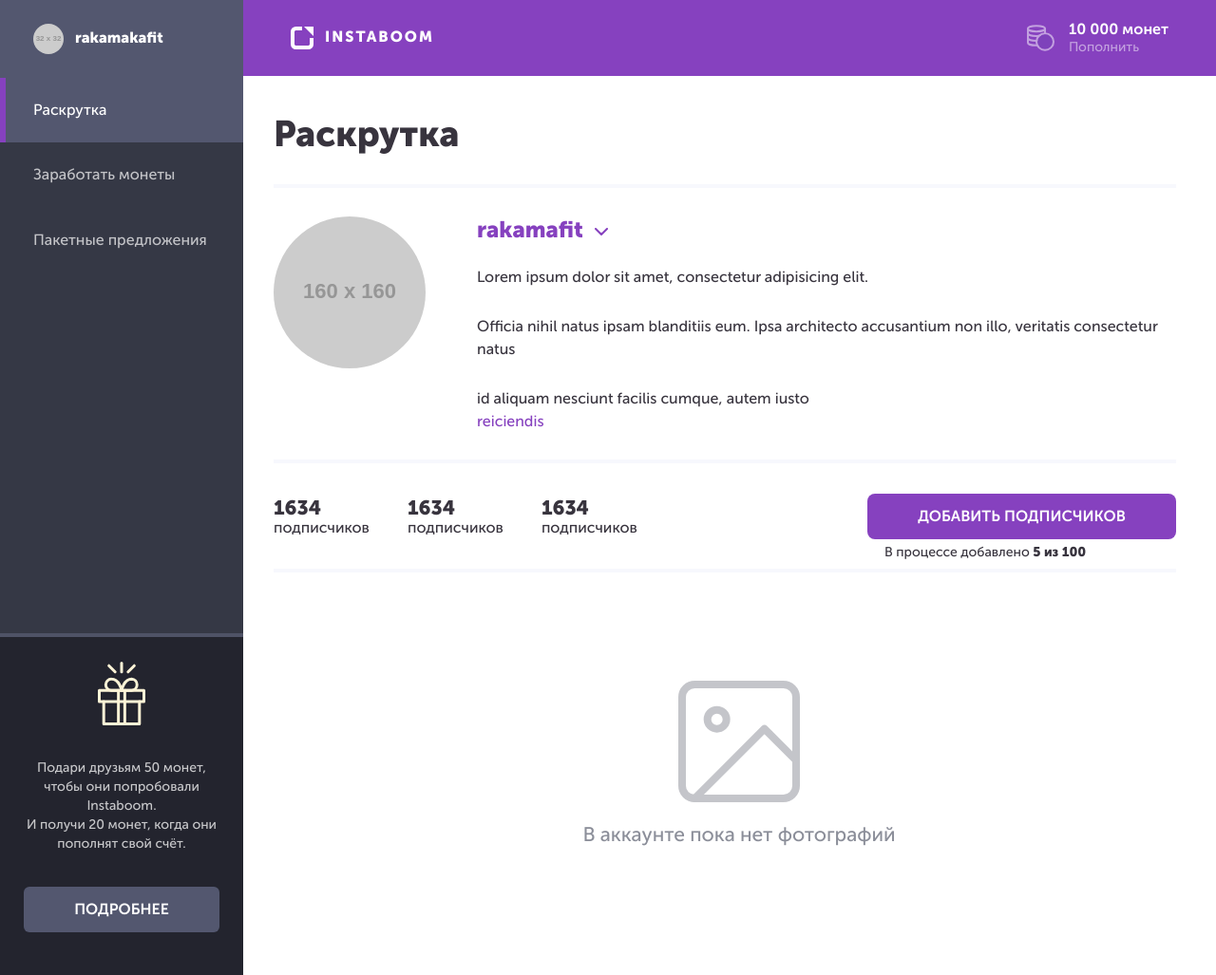
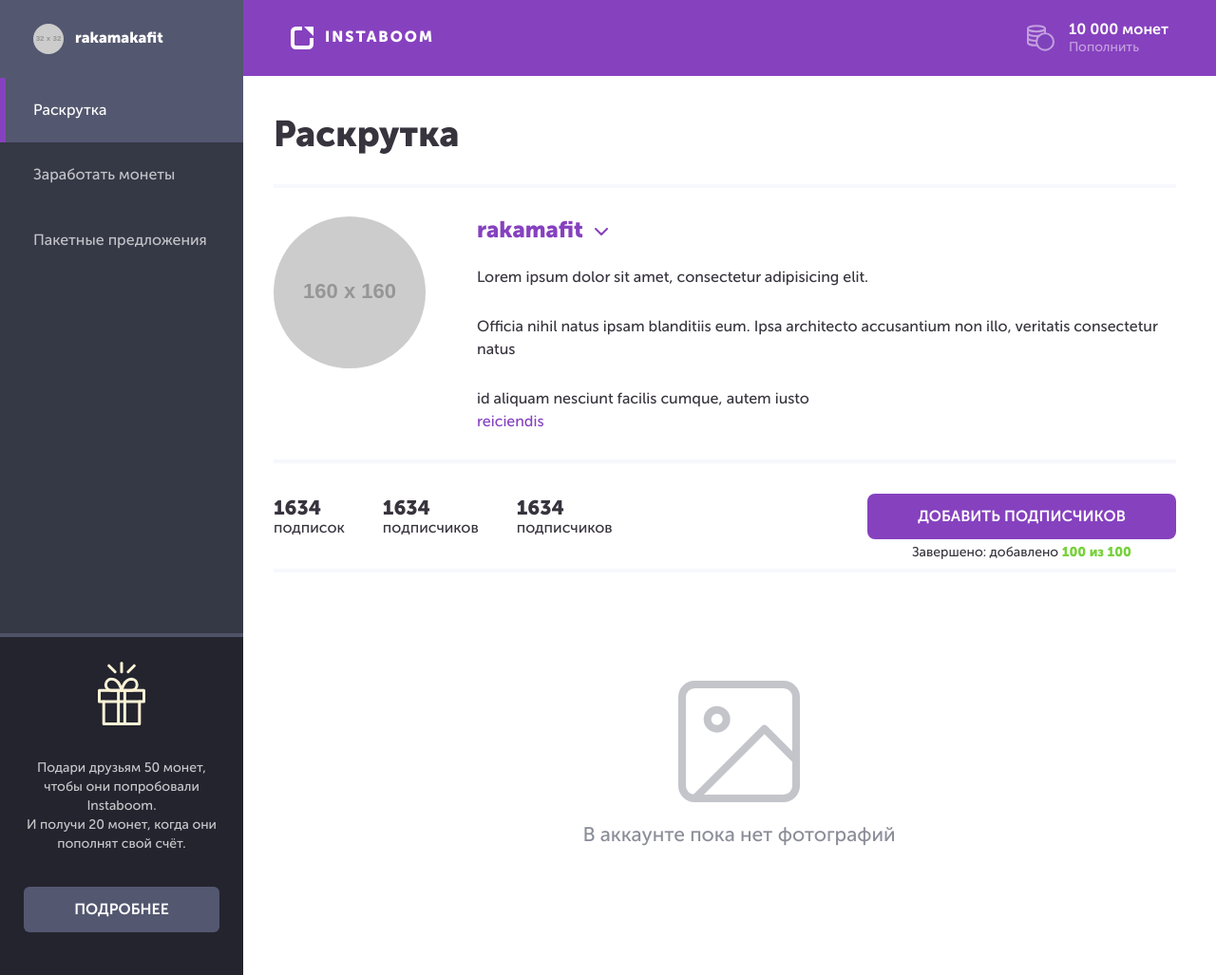
Before and after one commit to kaptn3/instaboom, a Jekyll site: the page built from promotion-3.html, in a window 1280 px wide. Shown: the whole page at 95% size. Built offline with Jekyll 4.4.1, drawn with Linux system fonts in a browser that asks for light colours.

Commit message:
Promotion: separate account's blocks, more description, fix page without photo

```diff
--- /dev/null
+++ b/_includes/account-info.html
@@ -0,0 +1,21 @@
+<div class="account-info">
+  <img src="https://placehold.it/160x160" alt="" class="account-info__photo" width="160" height="160">
+  <div class="account-info__content">
+    <h3 class="h2 account-info__username tooltip"><span>rakamafit</span>
+      <i class="account-info__arrow "></i>
+      <div class="tooltip__container tooltip-bottom account-info__tooltip">
+        <i class="tooltip__arrow"></i>
+        <ul class="account-info__actions">
+          <li class="account-info__action account-info__action_add">Добавить аккаунт</li>
+          <li class="account-info__action account-info__action_remove">Убрать этот аккаунт из списка</li>
+        </ul>
+      </div>
+    </h3>
+    <div class="account-info__desc">
+      <p>Lorem ipsum dolor sit amet, consectetur adipisicing elit. </p>
+      <p>Officia nihil natus ipsam blanditiis eum. Ipsa architecto accusantium non illo, veritatis consectetur natus</p>
+      <p>id aliquam nesciunt facilis cumque, autem iusto<br><a href="#">reiciendis</a></p>
+    </div>
+    <span class="account-info__desc-more">Развернуть описание</span>
+  </div>
+</div>
--- /dev/null
+++ b/_includes/account-score.html
@@ -0,0 +1,31 @@
+<div class="account-score">
+  <div class="account-score__counts">
+    <div class="account-score__count">
+      <span class="account-score__value">1634</span> подписок
+    </div>
+    <div class="account-score__count">
+      <span class="account-score__value">1634</span> подписчиков
+    </div>
+    <div class="account-score__count">
+      <span class="account-score__value">1634</span> подписчиков
+    </div>
+  </div>
+  <div class="account-score__add">
+    <span>
+      <button class="btn btn_purple account-score__btn">Добавить подписчиков</button>
+      <div class="total-tooltip account-score__tooltip">
+        <i class="total-tooltip__arrow account-score__tooltip-arrow"></i>
+        <div class="total-tooltip__wrapper account-score__tooltip-wrap">
+          <i class="total-tooltip__close"></i>
+          <h3 class="h2">Добавить новых подписчиков</h3>
+          {% include add-subscribe.html %}
+        </div>
+      </div>
+    </span>
+    {% if include.done %}
+    <span class="account-score__in-progress account-score__in-progress_done">Завершено: добавлено <b>100 из 100</b></span>
+    {% else %}
+    <span class="account-score__in-progress">В процессе: добавлено <b>5 из 100</b></span>
+    {% endif %}
+  </div>
+</div>
--- a/_sass/components/promotion/account-score.scss
+++ b/_sass/components/promotion/account-score.scss
@@ -29,10 +29,16 @@
     display: block;
     position: relative;
     top: 14px;
-    left: 18px;
+    text-align: center;
 
     b {
       font-weight: 900;
+    }
+
+    &_done {
+      b {
+        color: var(--green);
+      }
     }
   }
 
@@ -75,8 +81,6 @@
 
     &__in-progress {
       font-size: 12px;
-      text-align: center;
-      left: 0;
     }
 
     &__tooltip-wrap.total-tooltip__wrapper {
--- /dev/null
+++ b/assets/js/desc-more.js
@@ -0,0 +1,8 @@
+const more = document.querySelector('.account-info__desc-more');
+
+if (more) {
+  more.addEventListener('click', function () {
+    document.querySelector('.account-info__desc').style.height = 'auto';
+    more.style.display = 'none';
+  });
+}
--- a/promotion-3.html
+++ b/promotion-3.html
@@ -1,49 +1,13 @@
 ---
 layout: page
 title: Раскрутка
-scripts: tooltip-add-remove
+scripts: [tooltip, tooltip-add-remove, form-order, tooltip-subscribe, desc-more]
 ---
 
 <main>
   <h2 class="h1 main__header">Раскрутка</h2>
-
-  <div class="account-info">
-    <img src="https://placehold.it/160x160" alt="" class="account-info__photo" width="160" height="160">
-    <div class="account-info__content">
-      <h3 class="h2 account-info__username tooltip">rakamafit
-        <i class="account-info__arrow "></i>
-        <div class="tooltip__container tooltip-bottom">
-          <i class="tooltip-bottom__arrow"></i>
-          <ul class="account-info__actions">
-            <li class="account-info__action account-info__action_add">Добавить аккаунт</li>
-            <li class="account-info__action account-info__action_remove">Убрать этот аккаунт из списка</li>
-          </ul>
-        </div>
-      </h3>
-      <div class="account-info__desc">
-        <p>Lorem ipsum dolor sit amet, consectetur adipisicing elit. </p>
-        <p>Officia nihil natus ipsam blanditiis eum. Ipsa architecto accusantium non illo, veritatis consectetur natus</p>
-        <p>id aliquam nesciunt facilis cumque, autem iusto<br><a href="#">reiciendis</a></p>
-      </div>
-    </div>
-  </div>
-  <div class="account-score">
-    <div class="account-score__counts">
-      <div class="account-score__count">
-        <span class="account-score__value">1634</span> подписчиков
-      </div>
-      <div class="account-score__count">
-        <span class="account-score__value">1634</span> подписчиков
-      </div>
-      <div class="account-score__count">
-        <span class="account-score__value">1634</span> подписчиков
-      </div>
-    </div>
-    <div class="account-score__add">
-      <button class="btn btn_purple account-score__btn">Добавить подписчиков</button>
-      <span class="account-score__in-progress">В процессе добавлено <b>5 из 100</b></span>
-    </div>
-  </div>
+  {% include account-info.html %}
+  {% include account-score.html done=true %}
   <section class="account-content">
     <div class="account-content__no-photo">
       <img src="assets/icons/no-photo.svg" alt="">
```
Also changed, not shown: promotion-2.html (+3 -60 lines).
